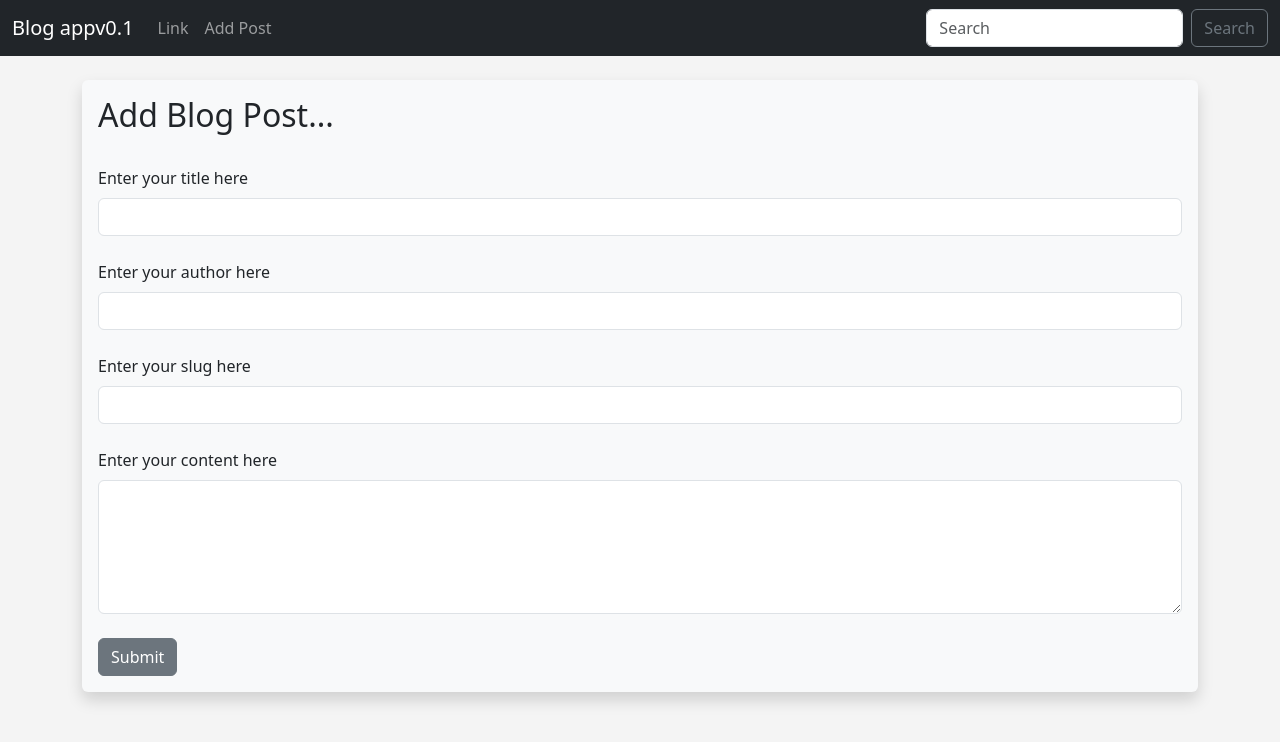
After one commit to FallenRiser/Blog-app, a Flask app: page /add_post in a window 1280 px wide. The commit adds this page. Shown: the top 742 px of the page. Run offline with Flask 2, Linux system fonts and the light colour scheme.

Commit message:
Added post model and save it in databse

```diff
--- a/main.py
+++ b/main.py
@@ -1,4 +1,4 @@
-from flask import Flask, render_template,flash,request
+from flask import Flask, render_template,flash,request,url_for,redirect
 from flask_wtf import FlaskForm
 from wtforms import StringField, SubmitField, PasswordField, BooleanField, ValidationError
 from wtforms.validators import DataRequired, EqualTo, Length
@@ -6,6 +6,7 @@ from flask_sqlalchemy import SQLAlchemy
 from flask_migrate import Migrate
 from datetime import datetime
 from werkzeug.security import generate_password_hash, check_password_hash
+from wtforms.widgets import TextArea
 import os
 
 
@@ -28,7 +29,21 @@ def date():
     datet = datetime.utcnow()
     return {"Date": datet}
 
+#Posts Model
 
+class Posts(db.Model):
+    id = db.Column(db.Integer, primary_key=True)
+    title = db.Column(db.String(1000),nullable=False)
+    content = db.Column(db.Text,nullable=False)
+    author = db.Column(db.String(255))
+    date_posted = db.Column(db.DateTime,default = datetime.utcnow())
+    slug = db.Column(db.String(255))
+    hidden = db.Column(db.Boolean, default=False)
+
+
+
+
+#Test Model (Can be used as users model with few changes)
 class TestDB(db.Model):
     id = db.Column(db.Integer, primary_key = True)
     name = db.Column(db.String(75),nullable=False)
@@ -55,7 +70,7 @@ class TestDB(db.Model):
     def __repr__(self):
         return '<Name %r>' % self.name
 
-
+#-------------------------------------------------------------FORMS-------------------------------------------------------------#
 
 
 class UserForm(FlaskForm):
@@ -70,7 +85,27 @@ class test(FlaskForm):
     name = StringField("Enter your name here", validators=[DataRequired()])
     submit =  SubmitField("Submit")
 
+#Posts Form
+class PostForm(FlaskForm):
+    title = StringField("Enter your title here", validators=[DataRequired()])
+    content = StringField("Enter your content here", validators=[DataRequired()],widget=TextArea())
+    author =  StringField("Enter your author here", validators=[DataRequired()])
+    slug = StringField("Enter your slug here", validators=[DataRequired()])
+    submit = SubmitField("Submit")
 
+
+
+@app.route('/add_post', methods=['POST','GET'])
+def add_post():
+    form = PostForm()
+    if form.validate_on_submit():
+        post = Posts(title = form.title.data, content = form.content.data, author = form.author.data ,slug = form.slug.data)
+        db.session.add(post)
+        db.session.commit()
+        flash("Post added successfully!!")
+        return redirect(url_for('add_post'))
+
+    return render_template('add_post.html',form=form)
 
 
 
--- /dev/null
+++ b/templates/add_post.html
@@ -0,0 +1,33 @@
+{% extends 'base.html' %}
+
+{% block content %}
+
+    {% for message in get_flashed_messages() %}
+    <div class="alert alert-primary alert-dismissible fade show" role="alert">
+        {{ message }}
+        <button type="button" class="btn-close" data-bs-dismiss="alert" aria-label="Close"></button>
+      </div>
+    {% endfor %}
+
+    <div class="shadow p-3 mb-5 bg-body-tertiary rounded">
+        <h2>Add Blog Post...</h2>
+        <br>
+        <form method="post">
+            {{form.hidden_tag()}}
+            {{form.title.label(class="form-label")}}
+            {{form.title(class="form-control")}}
+            <br>
+            {{form.author.label(class="form-label")}}
+            {{form.author(class="form-control")}}
+            <br>
+            {{form.slug.label(class="form-label")}}
+            {{form.slug(class="form-control")}}
+            <br>
+            {{form.content.label(class="form-label")}}
+            {{form.content(class="form-control",rows = "5")}}
+            <br>
+            {{form.submit(class="btn btn-secondary")}}
+        </form>
+    </div>
+
+{% endblock %}
--- a/templates/navbar.html
+++ b/templates/navbar.html
@@ -9,6 +9,12 @@
           <li class="nav-item">
             <a class="nav-link" href="#">Link</a>
           </li>
+
+          <li class="nav-item">
+            <a class="nav-link" href="{{url_for('add_post')}}">Add Post</a>
+          </li>
+
+
         </ul>
         <form class="d-flex" role="search">
           <input class="form-control me-2" type="search" placeholder="Search" aria-label="Search">
```
Also changed, not shown: migrations/versions/309b8ea6bf99_added_posts_model_and_tinkered_with_.py (added, +32 -0 lines), test.db.
